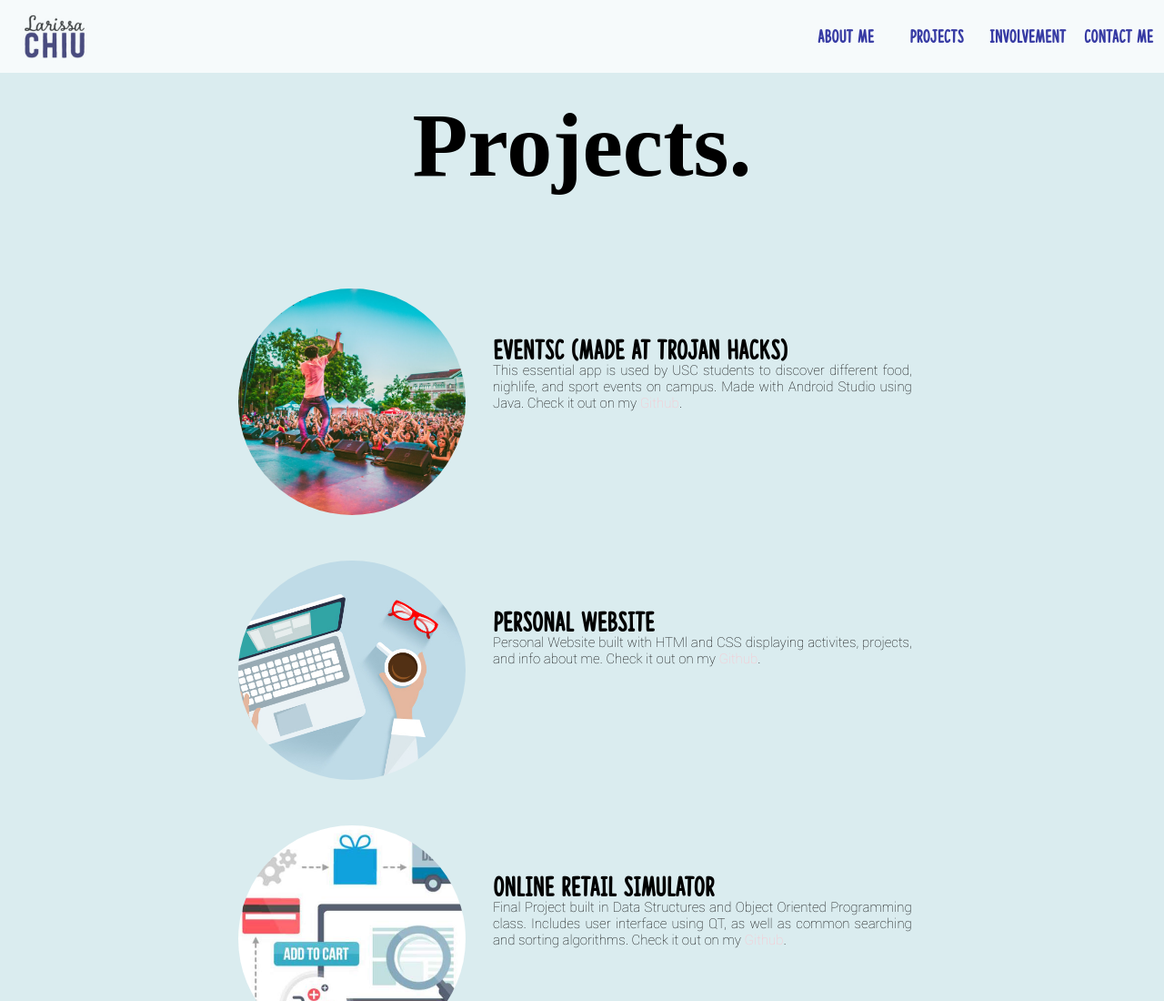
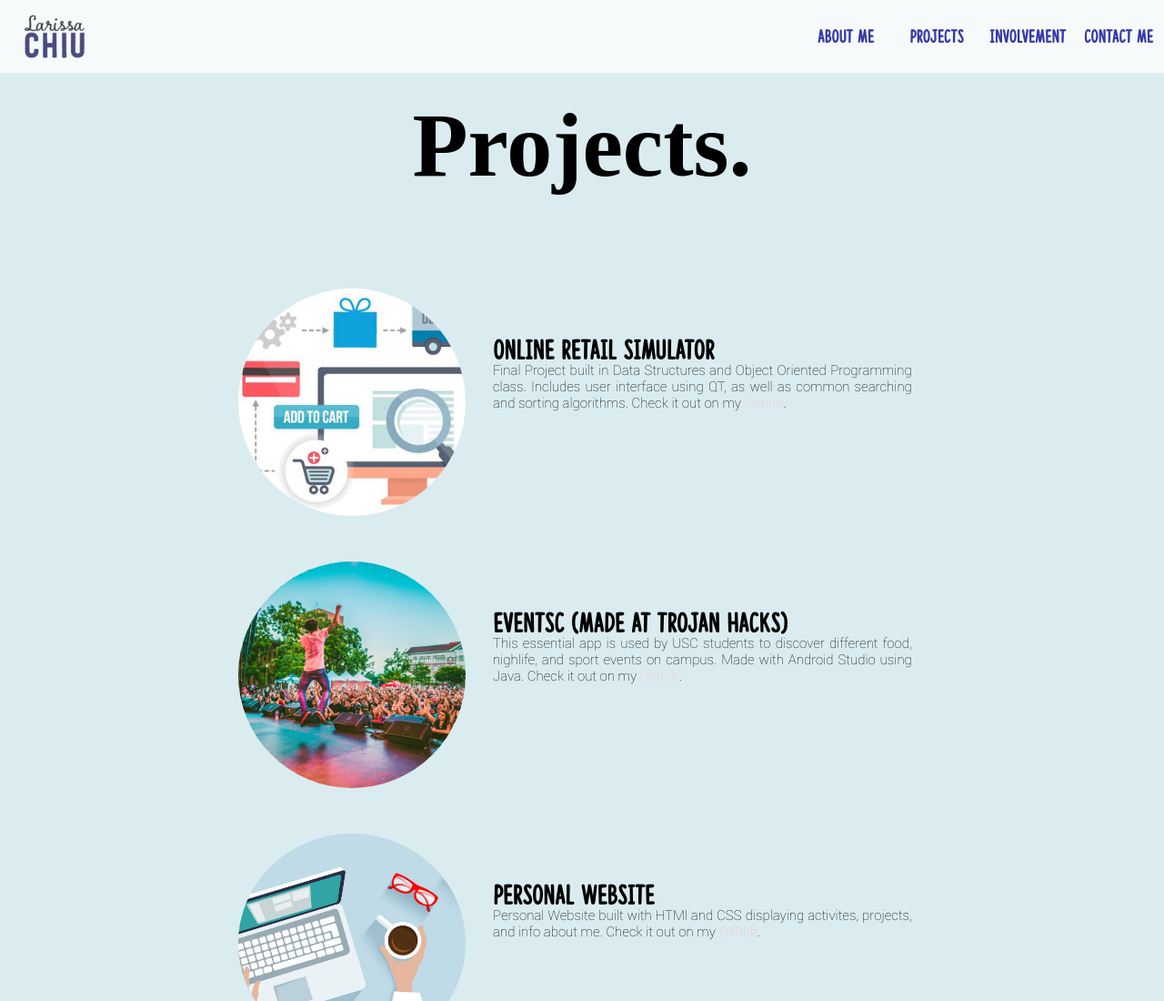
Before and after one commit to larissahchiu/larissahchiu.github.io, a plain HTML site: page projects.html in a window 1280 px wide. Shown: the top 1100 px of the page at 91% size. Drawn offline with nearby package versions, Linux system fonts and the light colour scheme; a web font is replaced by a local one.

Commit message:
update on projects

```diff
--- a/projects.html
+++ b/projects.html
@@ -39,12 +39,26 @@
 	<h3 style="font-size: 100px; text-align: center; margin-top: 0px; padding-top: 8%;">Projects.</h3>
 	<div class="info">
 		<div class="left">
+			<img src="images/amazon.jpg">
+		</div>
+		<div class="right">
+			<div class="text">
+				<h2>Online Retail Simulator</h2>
+				<p>Final Project built in Data Structures and Object Oriented Programming class. Includes user interface using QT, as well as common searching and sorting algorithms.  Check it out on my <a href="https://github.com/larissahchiu/Amazon-Final-Project">Github</a>. </p>
+			</div>
+		</div>
+	</div>
+	<div class="clear"></div>
+	<div class="space"></div>
+
+	<div class="info">
+		<div class="left">
 			<img src="images/eventsc.jpeg">
 		</div>
 		<div class="right">
 			<div class="text">
 				<h2>EventSC (Made at Trojan Hacks)</h2>
-				<p>This essential app is used by USC students to discover different food, nighlife, and sport events on campus. Made with Android Studio using Java. Check it out on my <a href="https://github.com/larissahchiu">Github</a>.</p>
+				<p>This essential app is used by USC students to discover different food, nighlife, and sport events on campus. Made with Android Studio using Java. Check it out on my <a href="https://github.com/larissahchiu/TrojanHacks">Github</a>.</p>
 			</div>
 
 		</div>
@@ -60,7 +74,7 @@
 		<div class="right">
 			<div class="text">
 				<h2>Personal Website</h2>
-				<p>Personal Website built with HTMl and CSS displaying activites, projects, and info about me. Check it out on my <a href="https://github.com/larissahchiu">Github</a>.  </p>
+				<p>Personal Website built with HTMl and CSS displaying activites, projects, and info about me. Check it out on my <a href="https://github.com/larissahchiu/larissahchiu.github.io">Github</a>.  </p>
 			</div>
 
 		</div>
@@ -71,18 +85,6 @@
 
 	<div class="clear"></div>
 	<div class="space"></div>
-
-	<div class="info">
-		<div class="left">
-			<img src="images/amazon.jpg">
-		</div>
-		<div class="right">
-			<div class="text">
-				<h2>Online Retail Simulator</h2>
-				<p>Final Project built in Data Structures and Object Oriented Programming class. Includes user interface using QT, as well as common searching and sorting algorithms.  Check it out on my <a href="https://github.com/larissahchiu">Github</a>. </p>
-			</div>
-		</div>
-	</div>
 
 	<div class="clear"></div>
 
```
